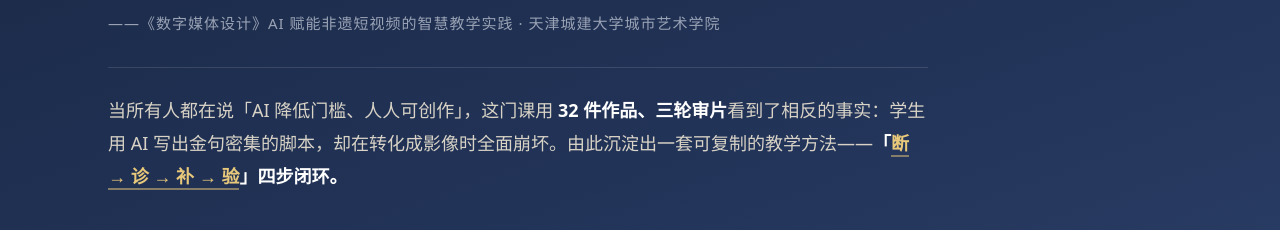
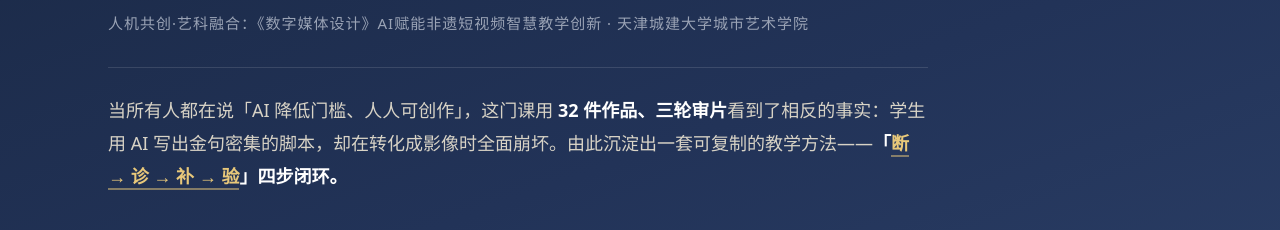
Before and after one commit to guzhiliuguang-png/guzhiliuguang-png.github.io, a plain HTML site: page index.html in a window 1280 px wide. Shown: the part 326-556 px from the top of the page. Drawn offline with Linux system fonts and the light colour scheme.

Commit message:
补正式案例名称，统一智慧教学创新口径

```diff
--- a/index.html
+++ b/index.html
@@ -209,7 +209,7 @@
     <span class="tag">第七届全国智课教育大会 · 智慧教学创新典型案例</span>
     <h1><span class="serif">「会写脚本」≠「会做影像」</span></h1>
     <p class="concl">AI 把「写」变简单了，却没把「做」变简单——<b>这道断层，才是 AI 时代设计教育真正的考题。</b></p>
-    <p class="course">——《数字媒体设计》AI 赋能非遗短视频的智慧教学实践 · 天津城建大学城市艺术学院</p>
+    <p class="course">人机共创·艺科融合：《数字媒体设计》AI赋能非遗短视频智慧教学创新 · 天津城建大学城市艺术学院</p>
     <p class="thesis">当所有人都在说「AI 降低门槛、人人可创作」，这门课用 <b>32 件作品、三轮审片</b>看到了相反的事实：学生用 AI 写出金句密集的脚本，却在转化成影像时全面崩坏。由此沉淀出一套可复制的教学方法——<b>「<span class="hl">断 → 诊 → 补 → 验</span>」四步闭环。</b></p>
     <div class="stats">
       <div class="stat"><div class="num">32<small> 件</small></div><div class="lbl">作品三轮全覆盖审片</div></div>
```
